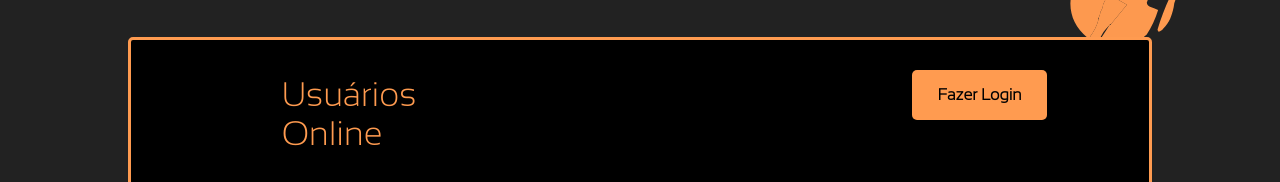
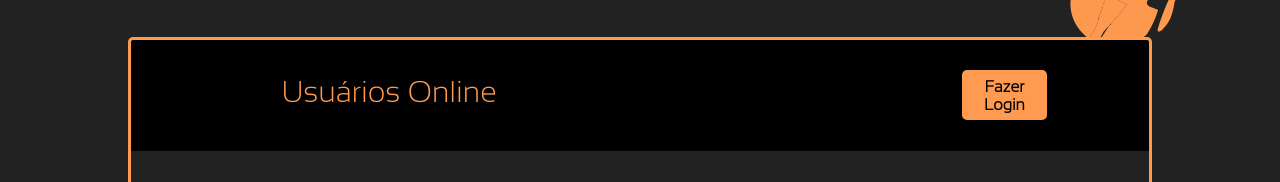
Before and after one commit to g-franklinn/Site_Trainee_CPE, a React (Vite) app: page / in a window 1280 px wide. Shown: the part 618-800 px from the top of the page. Built offline with nearby package versions, Linux system fonts and the light colour scheme.

Commit message:
Correções pós pull

```diff
--- a/src/Pages/cadastro/StylesCadastro.js
+++ b/src/Pages/cadastro/StylesCadastro.js
@@ -60,7 +60,7 @@ export const PageContent = styled.div`
     & .menuInterno {
 
         width: 60%;
-        height: 65%;
+        height: 70%;
         margin-inline: auto;
 
         background-color: black;
@@ -70,7 +70,7 @@ export const PageContent = styled.div`
         border-width:2px;
 
         @media (max-width: 768px) {
-            height: 75%;
+            height: 70%;
         }
     }
 
--- a/src/Pages/home/StylesHome.js
+++ b/src/Pages/home/StylesHome.js
@@ -83,8 +83,6 @@ export const PageContent = styled.div`
 
         }
 
-
-
         & .menuUsuarios {
             margin-top: 3%;
             width: 100%;
@@ -98,18 +96,28 @@ export const PageContent = styled.div`
             display: flex;
             margin: auto;
 
+            & h1 {
+                min-width:130px;
+                font-size:30px;
+                @media (max-width:768px) {
+                    font-size:25px;
+                }
+            }
 
             & button {
                 margin-top: 30px;
-                width: 50%;
+                min-width:70px;
+                max-width:120px;
                 height: 50px;
-                margin-left: 50%;
+                margin-left: 20%;
                 overflow-y: hidden;
+                @media (max-width:768px) {
+                    margin-left:0;
                 }
+            }
 
             }
         }
-    }
 
     & img {
         overflow-x: hidden;
@@ -143,11 +151,6 @@ export const PageContent = styled.div`
         margin: 50rem auto 0 85%;
         position:absolute;
         rotate:-10deg;
-
-        @media (max-width: 768px) {
-                width: 30%;
-                margin-top: 100%;
-            }
     }
 
     & .saxofone {
--- a/src/Pages/login/StylesLogin.js
+++ b/src/Pages/login/StylesLogin.js
@@ -39,7 +39,7 @@ export const StyledButton = styled.button` //Botao de Autenticação
 `;
 
 export const PageContent = styled.div`
-    height: 900px;
+    height: 45rem;
     background-color: #222;
     display:flex;
     flex-direction: column;
@@ -50,7 +50,6 @@ export const PageContent = styled.div`
         height: 100%;
         z-index:3;
 
-
         @media (max-width: 768px) {
             margin-top: 0rem;
             height: 80%;
@@ -60,7 +59,7 @@ export const PageContent = styled.div`
     & .menuInterno {
 
         width: 60%;
-        height: 60%;
+        height: 55%;
         margin-inline: auto;
         overflow-y: hidden;
 
@@ -70,9 +69,6 @@ export const PageContent = styled.div`
         border-color: #ff9b50;
         border-width:2px;
 
-        @media (max-width: 768px) {
-            height: 75%;
-        }
     }
 
     & h1 {
--- a/src/components/header/Styles.js
+++ b/src/components/header/Styles.js
@@ -42,7 +42,8 @@ export const Header = styled.div`
         }
 
         @media (max-width: 868px) {
-            font-size: 65px;
+            font-size: 60px;
+            margin-left:0px;
         }
     }
 
```
